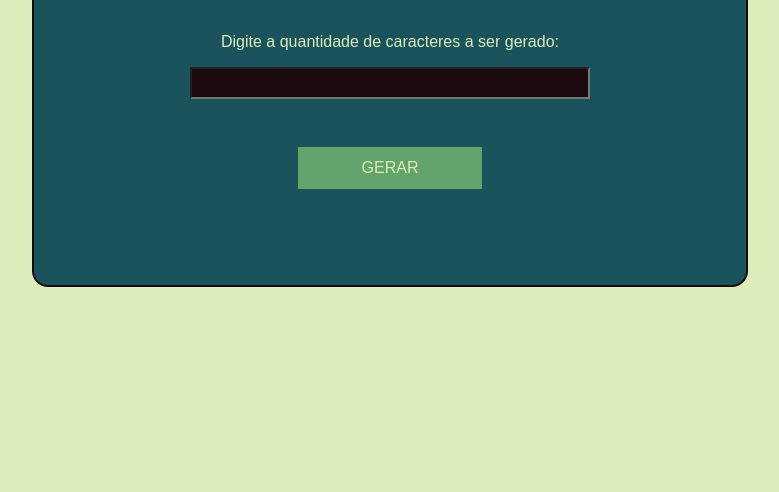
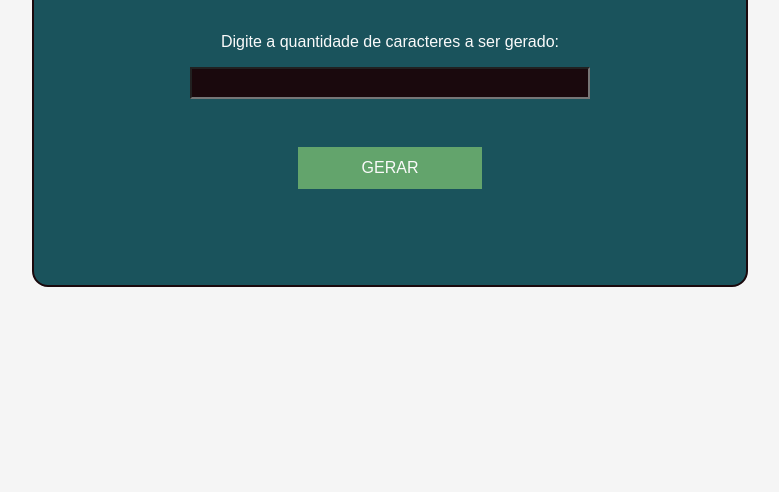
Before and after one commit to Paulo19961944/Gerador-de-Senhas-JS, a plain HTML site: page index.html in a window 1280 px wide. Shown: the part 308-800 px from the top of the page, without its empty margins (250-1029 px from the left). Drawn offline with Linux system fonts and the light colour scheme; a web font is replaced by a local one.

Commit message:
Gerador de Senhas Seguras | JS  - V1.0.0

```diff
--- a/src/css/style.css
+++ b/src/css/style.css
@@ -5,11 +5,11 @@
     font-family: "Doppio One", sans-serif;
     font-weight: 400;
     font-style: normal;
-    color: #dcedb9;
+    color: #fafafa;
 }
 
 body{
-    background-color: #dcedb9;
+    background-color: #f5f5f5;
     max-width: 100vw;
     min-height: 100vh;
     display: flex;
```
